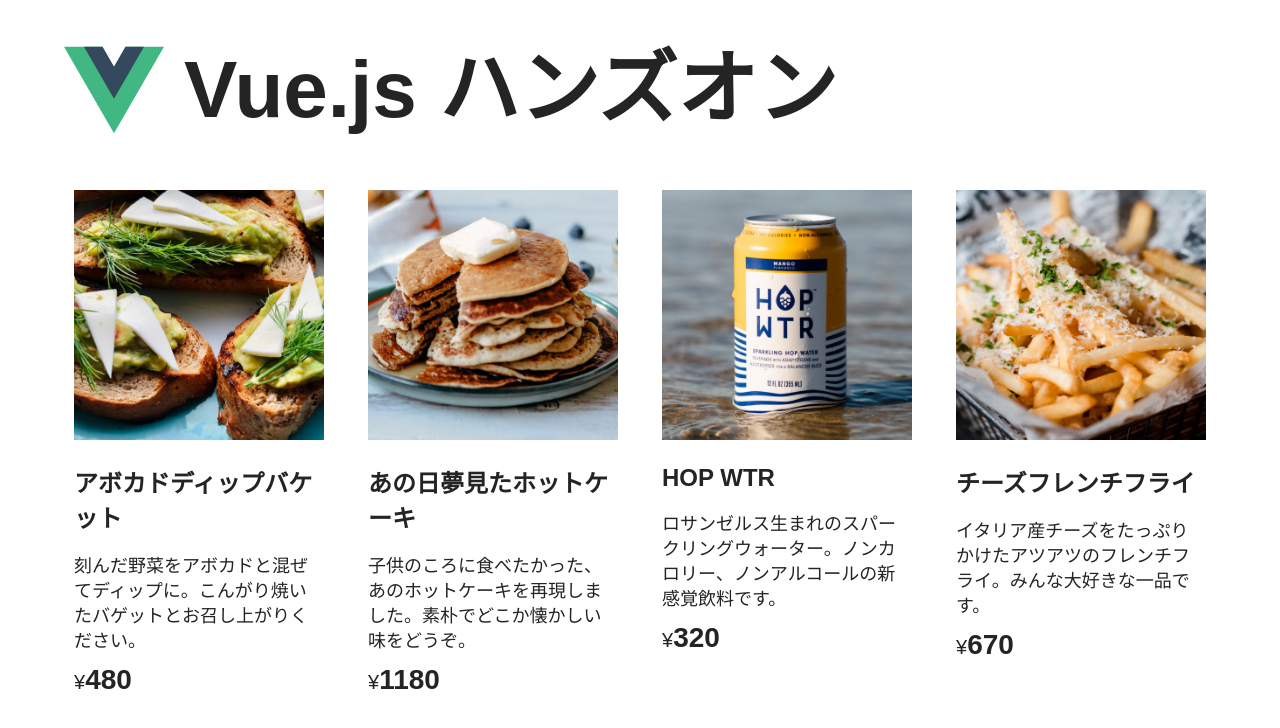
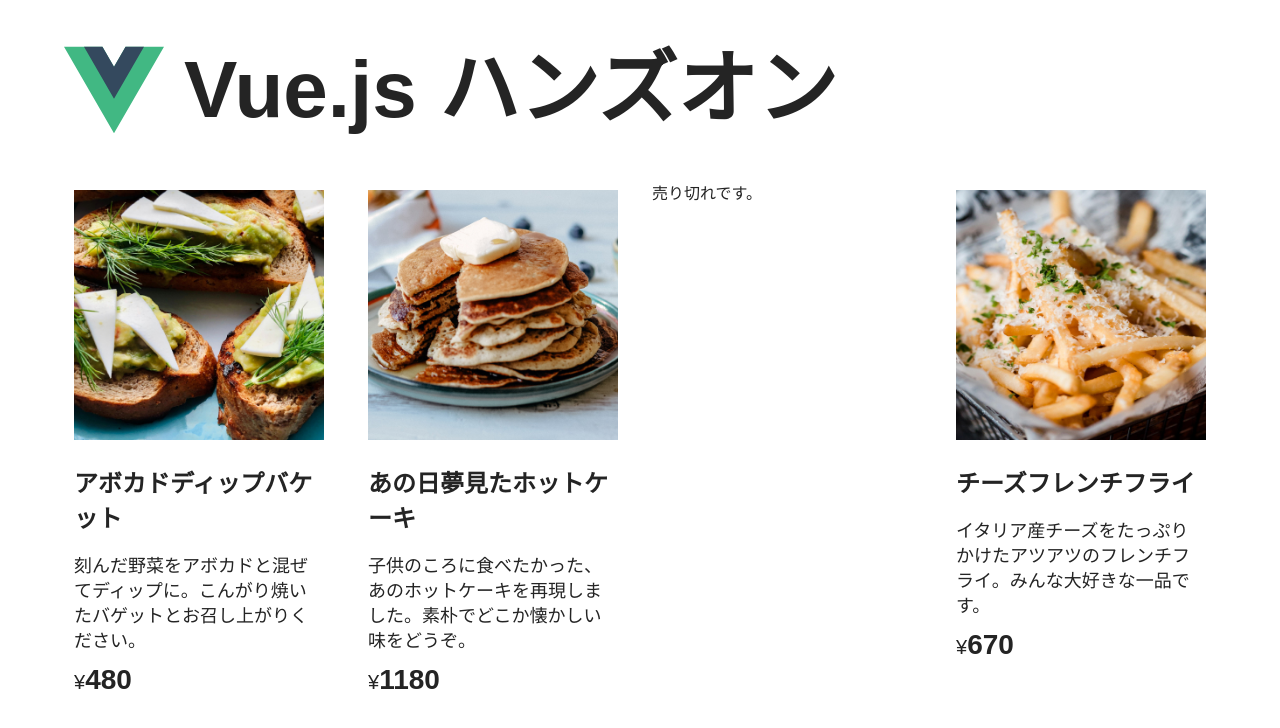
Before and after one commit to kyainuma/vue-project, a Vue app: page / in a window 1280 px wide. Shown: the top 728 px of the page. Built offline with nearby package versions, Linux system fonts and the light colour scheme.

Commit message:
v-if で表示・非表示を切り替える

```diff
--- a/src/App.vue
+++ b/src/App.vue
@@ -7,7 +7,8 @@
     description:
       '刻んだ野菜をアボカドと混ぜてディップに。こんがり焼いたバゲットとお召し上がりください。',
     price: 480,
-    image: '/images/item1.jpeg'
+    image: '/images/item1.jpeg',
+    soldOut: false
   },
   {
     id: 2,
@@ -15,7 +16,8 @@
     description:
       '子供のころに食べたかった、あのホットケーキを再現しました。素朴でどこか懐かしい味をどうぞ。',
     price: 1180,
-    image: '/images/item2.jpeg'
+    image: '/images/item2.jpeg',
+    soldOut: false
   },
   {
     id: 3,
@@ -23,7 +25,8 @@
     description:
       'ロサンゼルス生まれのスパークリングウォーター。ノンカロリー、ノンアルコールの新感覚飲料です。',
     price: 320,
-    image: '/images/item3.jpeg'
+    image: '/images/item3.jpeg',
+    soldOut: true
   },
   {
     id: 4,
@@ -31,7 +34,8 @@
     description:
       'イタリア産チーズをたっぷりかけたアツアツのフレンチフライ。みんな大好きな一品です。',
     price: 670,
-    image: '/images/item4.jpeg'
+    image: '/images/item4.jpeg',
+    soldOut: false
   }
 ])
 </script>
@@ -47,7 +51,9 @@
     <template
       v-for="item in items"
       :key="item.id">
-      <div class="item">
+      <div
+        v-if="!item.soldOut"
+        class="item">
         <div class="thumbnail">
           <img
             :src="item.image"
@@ -59,6 +65,7 @@
           <span>¥<span class="price">{{ item.price }}</span></span>
         </div>
       </div>
+      <div v-else>売り切れです。</div>
     </template>
   </main>
 </template>
```
